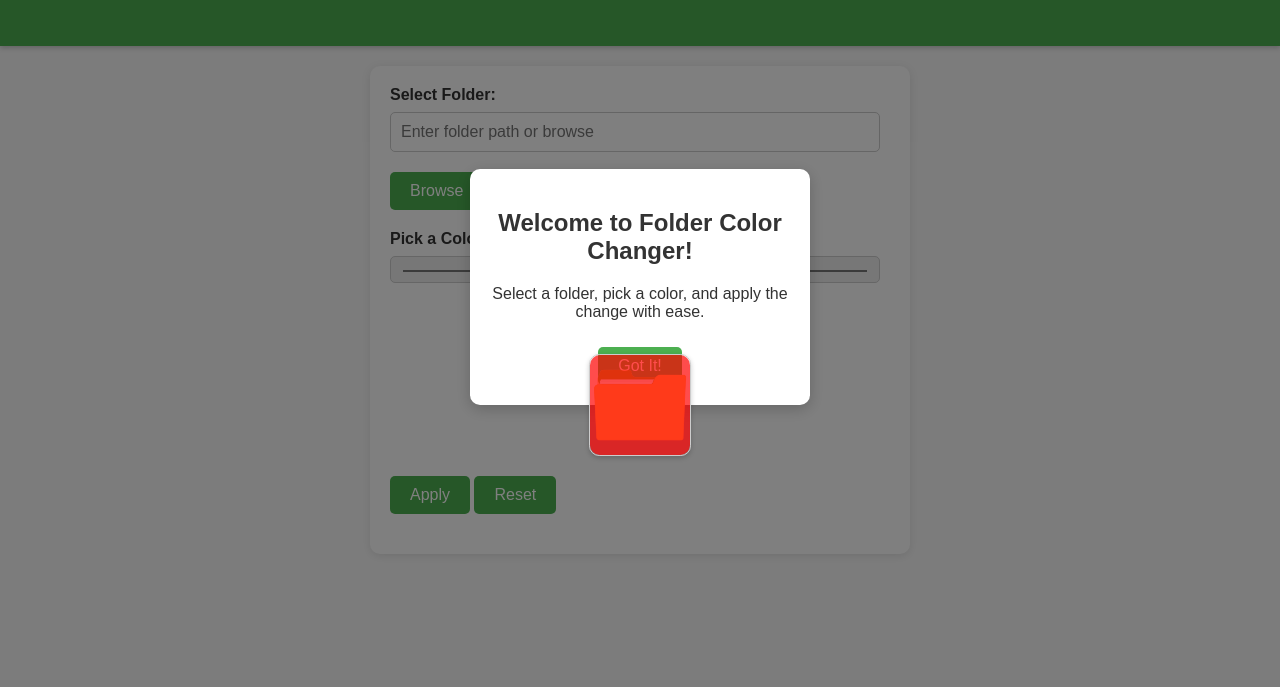
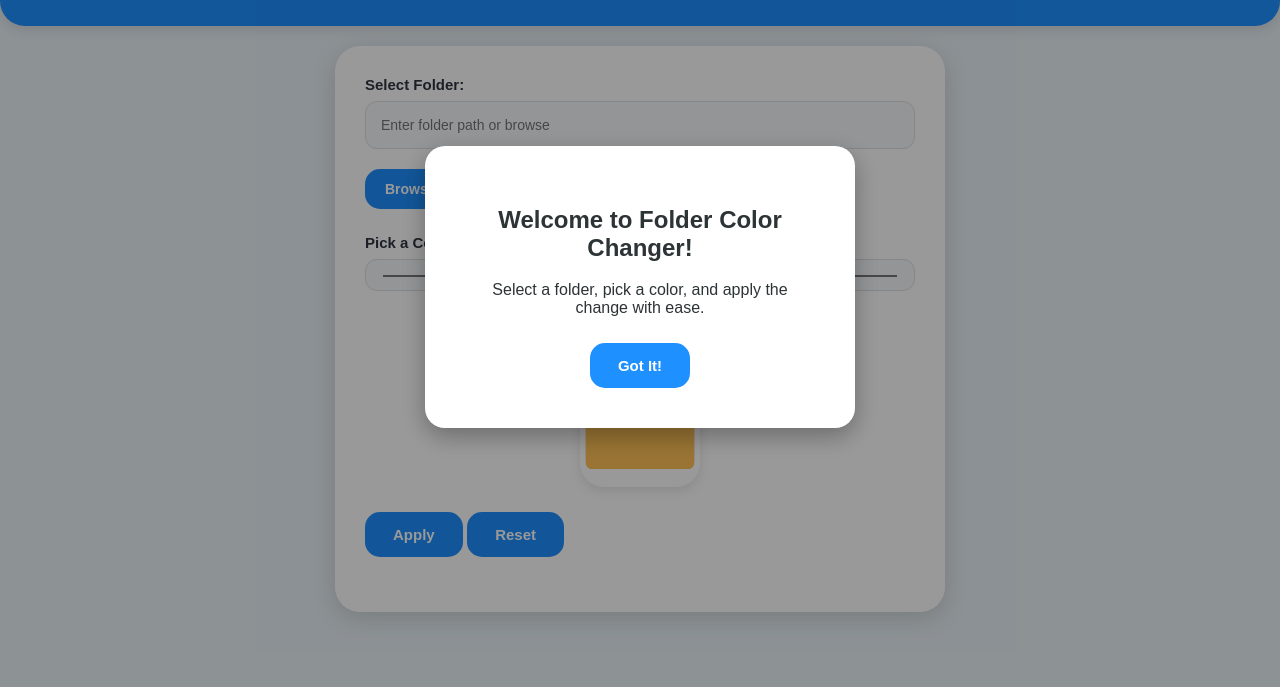
Before and after one commit to Programwiz1/FolderColorChanger, a plain HTML site: page frontend/index.html in a window 1280 px wide. Shown: the part 113-800 px from the top of the page. Drawn offline with Linux system fonts and the light colour scheme.

Commit message:
New Changes, etc web layout and some modification to app.py

```diff
--- a/frontend/index.html
+++ b/frontend/index.html
@@ -33,7 +33,22 @@
 
     <section class="preview">
       <h3>Folder Preview</h3>
-      <div class="folder-icon" id="folder-preview"></div>
+      <div class="folder-icon" id="folder-preview">
+        <svg id="Layer_1" xmlns="http://www.w3.org/2000/svg" viewBox="0 0 360 360">
+          <defs>
+            <style>
+              .cls-1 {
+                fill: #ffc257;
+              }
+              .cls-2 {
+                fill: #ff9b59;
+              }
+            </style>
+          </defs>
+          <path class="cls-2" d="M322.5,54h-70c-11.05,0-20,8.95-20,20v7H37.5c-11.05,0-20,8.95-20,20v185c0,11.05,8.95,20,20,20h285c11.05,0,20-8.95,20-20V74c0-11.05-8.95-20-20-20Z"/>
+          <rect class="cls-1" x="17.5" y="108" width="325" height="198" rx="18.76" ry="18.76"/>
+        </svg>
+      </div>
     </section>
 
     <section class="actions">
--- a/frontend/js/script.js
+++ b/frontend/js/script.js
@@ -14,11 +14,15 @@ document.addEventListener("DOMContentLoaded", () => {
 // Folder Preview Logic
 const colorPicker = document.getElementById("color-picker");
 const folderPreview = document.getElementById("folder-preview");
+const svgPath = folderPreview.querySelector(".cls-2"); // Target the SVG path for color updates
+const svgRect = folderPreview.querySelector(".cls-1"); // Optional: Target other SVG parts if needed
 
+// Update the SVG dynamically as the user slides the color picker
 colorPicker.addEventListener("input", () => {
   const selectedColor = colorPicker.value;
-  // Update the overlay color
-  folderPreview.style.setProperty("--overlay-color", selectedColor);
+  // Update the color of the SVG parts
+  svgPath.style.fill = selectedColor;
+  svgRect.style.fill = selectedColor; // Optional: Update other parts of the SVG
 });
 
 // Apply Button
@@ -61,6 +65,8 @@ document.getElementById("reset-button").addEventListener("click", () => {
   document.getElementById("folder-path").value = "";
   colorPicker.value = "#ff0000";
   folderPreview.style.setProperty("--overlay-color", "#ff0000"); // Reset to default red
+  svgPath.style.fill = "#ff0000"; // Reset SVG path color to default
+  svgRect.style.fill = "#ffc257"; // Reset SVG rect color to default
   alert("Settings reset to default.");
 });
 
--- a/frontend/styles/styles.css
+++ b/frontend/styles/styles.css
@@ -1,73 +1,98 @@
 /* General Styles */
 body {
-  font-family: Arial, sans-serif;
+  font-family: 'Poppins', sans-serif;
   margin: 0;
   padding: 0;
-  background-color: #f9f9f9;
-  color: #333;
+  background-color: #eaf2f8; /* Light pastel background */
+  color: #2d3436; /* Dark modern text color */
   text-align: center;
 }
 
 /* Header */
 header {
-  background-color: #4caf50;
+  background-color: #1e90ff; /* Bright blue */
   color: white;
-  padding: 20px 0;
-  font-size: 24px;
-  margin-bottom: 20px;
-  box-shadow: 0px 2px 5px rgba(0, 0, 0, 0.2);
+  padding: 15px 0;
+  font-size: 22px;
+  font-weight: 700;
+  margin-bottom: 15px;
+  box-shadow: 0px 4px 12px rgba(0, 0, 0, 0.1);
+  border-bottom-left-radius: 25px;
+  border-bottom-right-radius: 25px;
 }
 
 /* Main Content */
 main {
   margin: 20px auto;
   width: 90%;
-  max-width: 500px;
-  background: #fff;
-  padding: 20px;
-  box-shadow: 0 2px 10px rgba(0, 0, 0, 0.1);
-  border-radius: 10px;
+  max-width: 550px;
+  background: #ffffff;
+  padding: 30px;
+  box-shadow: 0 6px 25px rgba(0, 0, 0, 0.15);
+  border-radius: 25px;
+  overflow: hidden;
+  transition: transform 0.3s ease, box-shadow 0.3s ease;
+}
+
+main:hover {
+  transform: translateY(-5px);
+  box-shadow: 0 10px 30px rgba(0, 0, 0, 0.2);
 }
 
 /* Input Section */
 .folder-input,
 .color-picker,
 .actions {
-  margin-bottom: 20px;
+  margin-bottom: 25px;
   text-align: left;
 }
 
 label {
   display: block;
   margin-bottom: 8px;
-  font-size: 16px;
-  font-weight: bold;
+  font-size: 15px;
+  font-weight: 600;
+  color: #2f3640;
 }
 
 input[type="text"],
 input[type="color"] {
-  width: calc(100% - 10px);
-  padding: 10px;
-  font-size: 16px;
-  border: 1px solid #ccc;
-  border-radius: 5px;
+  width: 100%;
+  padding: 15px;
+  font-size: 14px;
+  border: 1px solid #dcdfe3;
+  border-radius: 12px;
   box-sizing: border-box;
   margin-bottom: 10px;
+  background-color: #f7f9fc;
+  color: #2c3e50;
+  transition: border-color 0.3s ease;
 }
 
+input[type="text"]:focus,
+input[type="color"]:focus {
+  outline: none;
+  border-color: #1e90ff;
+  box-shadow: 0 0 6px rgba(30, 144, 255, 0.4);
+}
+
+/* Buttons */
 button {
-  padding: 10px 20px;
-  font-size: 16px;
+  padding: 14px 28px;
+  font-size: 15px;
+  font-weight: 600;
   color: white;
-  background-color: #4caf50;
+  background-color: #1e90ff;
   border: none;
-  border-radius: 5px;
+  border-radius: 15px;
   cursor: pointer;
   margin-top: 10px;
+  transition: background-color 0.3s ease, box-shadow 0.3s ease;
 }
 
 button:hover {
-  background-color: #45a049;
+  background-color: #0066cc;
+  box-shadow: 0 6px 15px rgba(0, 102, 204, 0.3);
 }
 
 /* Folder Preview Section */
@@ -77,31 +102,27 @@ button:hover {
 }
 
 .folder-icon {
-  width: 100px;
-  height: 100px;
-  margin: 10px auto;
-  background-image: url("../assets/folder-icon.png");
-  background-size: cover;
-  background-position: center;
-  background-repeat: no-repeat;
-  border-radius: 10%;
-  border: 1px solid #ccc;
+  width: 120px;
+  height: 120px;
+  margin: 15px auto;
   position: relative;
-  box-shadow: 0px 2px 5px rgba(0, 0, 0, 0.2);
+  display: flex;
+  justify-content: center;
+  align-items: center;
+  border-radius: 20%;
+  box-shadow: 0px 4px 12px rgba(0, 0, 0, 0.1);
+  overflow: hidden;
+}
+
+/* SVG Styling */
+.folder-icon svg {
+  width: 100%;
+  height: 100%;
 }
 
 /* Overlay for color changes */
-.folder-icon::after {
-  content: "";
-  position: absolute;
-  top: 0;
-  left: 0;
-  width: 100%;
-  height: 100%;
-  background-color: var(--overlay-color, #ff0000); /* Default red color */
-  opacity: 0.7; /* Adjust opacity to blend with the folder icon */
-  pointer-events: none; /* Prevent interaction with the overlay */
-  border-radius: 10%; /* Match the folder icon's shape */
+.folder-icon svg .cls-2 {
+  fill: var(--overlay-color, #ff7f50); /* Bright coral color */
 }
 
 /* Onboarding Popup */
@@ -111,22 +132,35 @@ button:hover {
   left: 0;
   width: 100%;
   height: 100%;
-  background: rgba(0, 0, 0, 0.5);
+  background: rgba(0, 0, 0, 0.4);
   display: flex;
   justify-content: center;
   align-items: center;
   visibility: hidden;
   opacity: 0;
-  transition: visibility 0s, opacity 0.3s;
+  transition: visibility 0s, opacity 0.3s ease;
+  z-index: 1000;
 }
 
 .popup-content {
-  background: white;
-  padding: 20px;
-  border-radius: 10px;
+  background: #ffffff;
+  padding: 40px;
+  border-radius: 20px;
   text-align: center;
-  width: 300px;
-  box-shadow: 0 4px 15px rgba(0, 0, 0, 0.2);
+  width: 350px;
+  box-shadow: 0 8px 25px rgba(0, 0, 0, 0.3);
+  animation: popupSlideIn 0.4s ease;
+}
+
+@keyframes popupSlideIn {
+  from {
+    transform: translateY(-30px);
+    opacity: 0;
+  }
+  to {
+    transform: translateY(0);
+    opacity: 1;
+  }
 }
 
 .onboarding-popup.show {
@@ -136,21 +170,21 @@ button:hover {
 
 /* Styling for Hidden File Input */
 input[type="file"] {
-  display: none; /* Hide the file input */
+  display: none;
 }
 
 /* Styling for Browse Button */
 button#browse-button {
   display: inline-block;
-  padding: 10px 20px;
-  font-size: 16px;
+  padding: 12px 20px;
+  font-size: 14px;
   color: white;
-  background-color: #4caf50;
+  background-color: #1e90ff;
   border: none;
-  border-radius: 5px;
+  border-radius: 15px;
   cursor: pointer;
 }
 
 button#browse-button:hover {
-  background-color: #45a049;
+  background-color: #0066cc;
 }
```
Also changed, not shown: frontend/assets/folder-icon.svg (added), frontend/assets/folder_template.png (renamed from frontend/assets/folder-icon.png), 1 other file.
